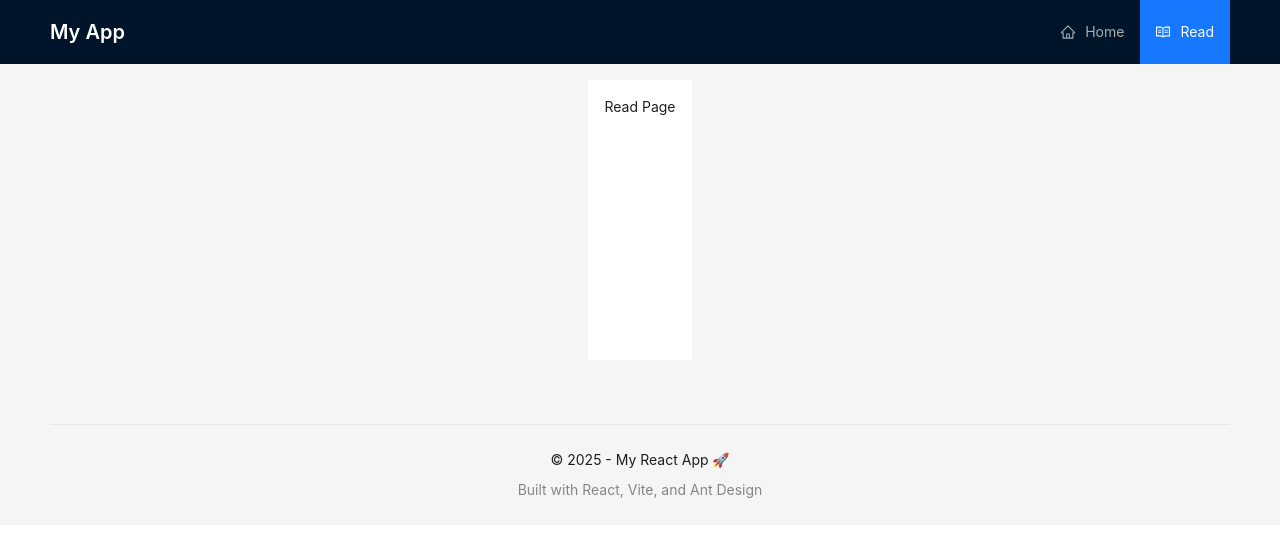
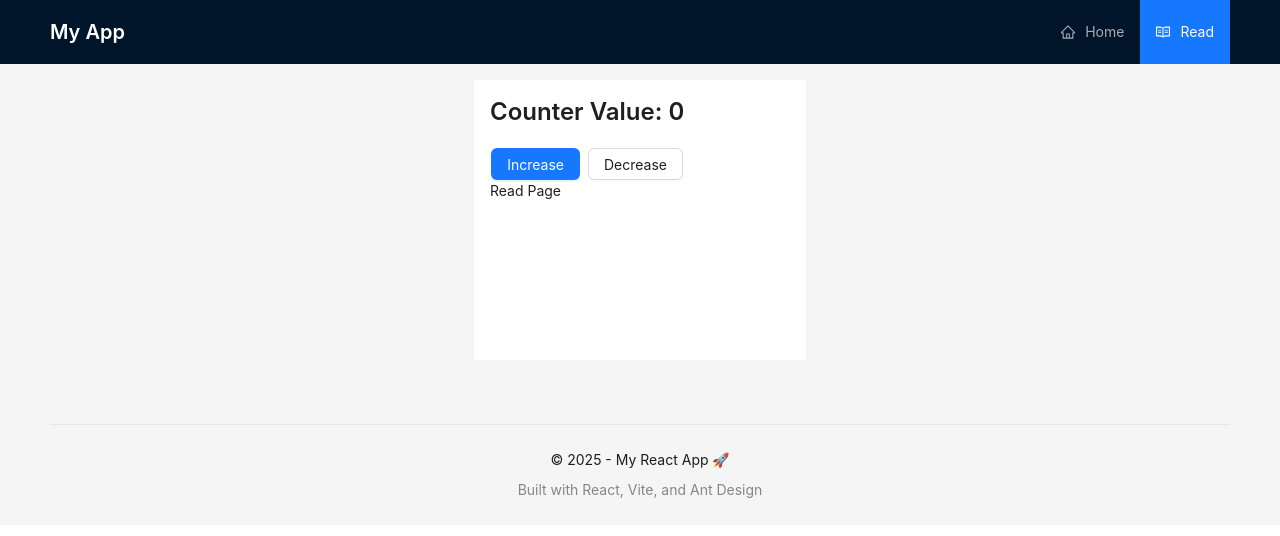
Before and after one commit to kenchiwar/fe-invetory, a React (Vite) app: page / in a window 1280 px wide. Both pictures are taken after a click on the item "Read". Shown: the top 536 px of the page. Built offline with nearby package versions, Linux system fonts and the light colour scheme.

Commit message:
add redux and redux thunk succesor

```diff
--- a/package.json
+++ b/package.json
@@ -11,12 +11,16 @@
     "preview": "vite preview"
   },
   "dependencies": {
+    "@reduxjs/toolkit": "^2.6.1",
     "@tailwindcss/vite": "^4.0.14",
     "antd": "^5.24.4",
     "react": "^18.2.0",
     "react-dom": "^18.2.0",
     "react-helmet-async": "^2.0.5",
+    "react-redux": "^9.2.0",
     "react-router-dom": "^7.3.0",
+    "redux": "^5.0.1",
+    "redux-thunk": "^3.1.0",
     "tailwindcss": "^4.0.14"
   },
   "devDependencies": {
--- a/src/App.tsx
+++ b/src/App.tsx
@@ -3,16 +3,20 @@ import {
 } from "react-router-dom";
 import routes from "./routes";
 import { HelmetProvider } from "react-helmet-async";
+import { Provider } from 'react-redux';
+import { store } from './redux/store';
 function AppRoutes () {
   return useRoutes(routes);
 }
 function App () {
   return (
+    <Provider store={store}>
     <HelmetProvider>
       <BrowserRouter>
         <AppRoutes />
       </BrowserRouter>
     </HelmetProvider>
+    </Provider>
   );
 }
 
--- /dev/null
+++ b/src/Components/Layout/TestRedux/CounterButtons.tsx
@@ -0,0 +1,21 @@
+import React from "react";
+import { Button, Space } from "antd"; // Import Ant Design UI
+import { useAppDispatch } from "@redux/store";
+import { increment, decrement } from "@redux/reducers/test";
+
+const CounterButtons: React.FC = () => {
+  const dispatch = useAppDispatch();
+
+  return (
+    <Space>
+      <Button type="primary" onClick={() => dispatch(increment())}>
+        Increase
+      </Button>
+      <Button type="default" onClick={() => dispatch(decrement())}>
+        Decrease
+      </Button>
+    </Space>
+  );
+};
+
+export default CounterButtons;
--- /dev/null
+++ b/src/constants/endpoint.ts
@@ -0,0 +1,13 @@
+const API_BASE_URL = import.meta.env.VITE_API_BASE_URL;
+
+const ENDPOINT = {
+  TEST: `${API_BASE_URL}/test`,
+} as const;
+
+export const ROUTES = {
+  APP_ROOT: '/',
+  SIGNUP: '/signup',
+  LOGIN: '/login',
+} as const;
+
+export default ENDPOINT;
--- /dev/null
+++ b/src/constants/httpStatus.ts
@@ -0,0 +1,12 @@
+export default {
+  OK: 200,
+  BAD_REQUEST: 400,
+  UNAUTHORIZED: 401,
+  FORBIDDEN: 403,
+  NOT_FOUND: 404,
+  CONFLICT: 409,
+  UNPROCESSABLE_ENTITY: 422,
+  INTERNAL_SERVER_ERROR: 500,
+  BAD_GATEWAY: 502,
+  SERVICE_UNAVAILABLE: 503,
+} as const;
--- a/src/pages/Read.tsx
+++ b/src/pages/Read.tsx
@@ -1,12 +1,22 @@
 import { Helmet } from "react-helmet-async";
+import { Space, Typography } from "antd";
+import { useAppSelector } from "@redux/store";
+import CounterButtons from "@/Components/Layout/TestRedux/CounterButtons";
 export default function HomePage () {
+  const value = useAppSelector((state) => state.test.value);
+
   return (
     <>
       <Helmet>
         <title>Trang Chủ - Read Page </title>
         <meta name="description" content="trang chủ Read page" />
       </Helmet>
-      <div>
+      <div style={{width : '300px'}}>
+      <Space direction="vertical" align="center">
+      <Typography.Title level={3}>Counter Value: {value}</Typography.Title>
+
+          <CounterButtons />
+        </Space>
         <h1>Read Page</h1>
       </div>
     </>
--- /dev/null
+++ b/src/redux/reducers/test.ts
@@ -0,0 +1,35 @@
+import { createSlice } from '@reduxjs/toolkit'
+import type { PayloadAction } from '@reduxjs/toolkit'
+
+export interface TestState {
+  value: number
+}
+
+const initialState: TestState = {
+  value: 0,
+}
+
+export const testReducer = createSlice({
+  name: 'test',
+  initialState,
+  reducers: {
+    increment: (state) => {
+      // Redux Toolkit allows us to write "mutating" logic in reducers. It
+      // doesn't actually mutate the state because it uses the Immer library,
+      // which detects changes to a "draft state" and produces a brand new
+      // immutable state based off those changes
+      state.value += 1
+    },
+    decrement: (state) => {
+      state.value -= 1
+    },
+    incrementByAmount: (state, action: PayloadAction<number>) => {
+      state.value += action.payload
+    },
+  },
+})
+
+// Action creators are generated for each case reducer function
+export const { increment, decrement, incrementByAmount } = testReducer.actions
+
+export default testReducer.reducer
--- /dev/null
+++ b/src/redux/store.ts
@@ -0,0 +1,18 @@
+import { configureStore } from '@reduxjs/toolkit';
+import { TypedUseSelectorHook, useDispatch, useSelector } from 'react-redux';
+
+import testReducer from './reducers/test'
+
+export const store = configureStore({
+  reducer: {
+    test: testReducer,
+  },
+});
+
+// Infer the `RootState` and `AppDispatch` types from the store itself
+export type RootState = ReturnType<typeof store.getState>;
+// Inferred type: {posts: PostsState, comments: CommentsState, users: UsersState}
+export type AppDispatch = typeof store.dispatch;
+
+export const useAppSelector: TypedUseSelectorHook<RootState> = useSelector;
+export const useAppDispatch = () => useDispatch<AppDispatch>();
--- a/tsconfig.json
+++ b/tsconfig.json
@@ -26,7 +26,8 @@
       "@/*": ["src/*"],
       "@components/*": ["src/components/*"],
       "@assets/*": ["src/assets/*"],
-      "@pages/*": ["src/pages/*"]
+      "@pages/*": ["src/pages/*"],
+      "@redux/*" : ["src/redux/*"]
     }
   },
   "include": ["src"],
--- a/vite.config.ts
+++ b/vite.config.ts
@@ -14,6 +14,8 @@ export default defineConfig({
       "@": path.resolve(__dirname, "./src"),
       "@assets": path.resolve(__dirname, "./src/assets"),
       "@components": path.resolve(__dirname, "./src/components"),
+      "@redux" :  path.resolve(__dirname,"./src/redux"),
+      "@pages" : path.resolve(__dirname,"./src/pages")
     },
   },
   //end setting alias
```
Also changed, not shown: components.json (deleted), 1 other file (tests, documents, lock files or other folders).
